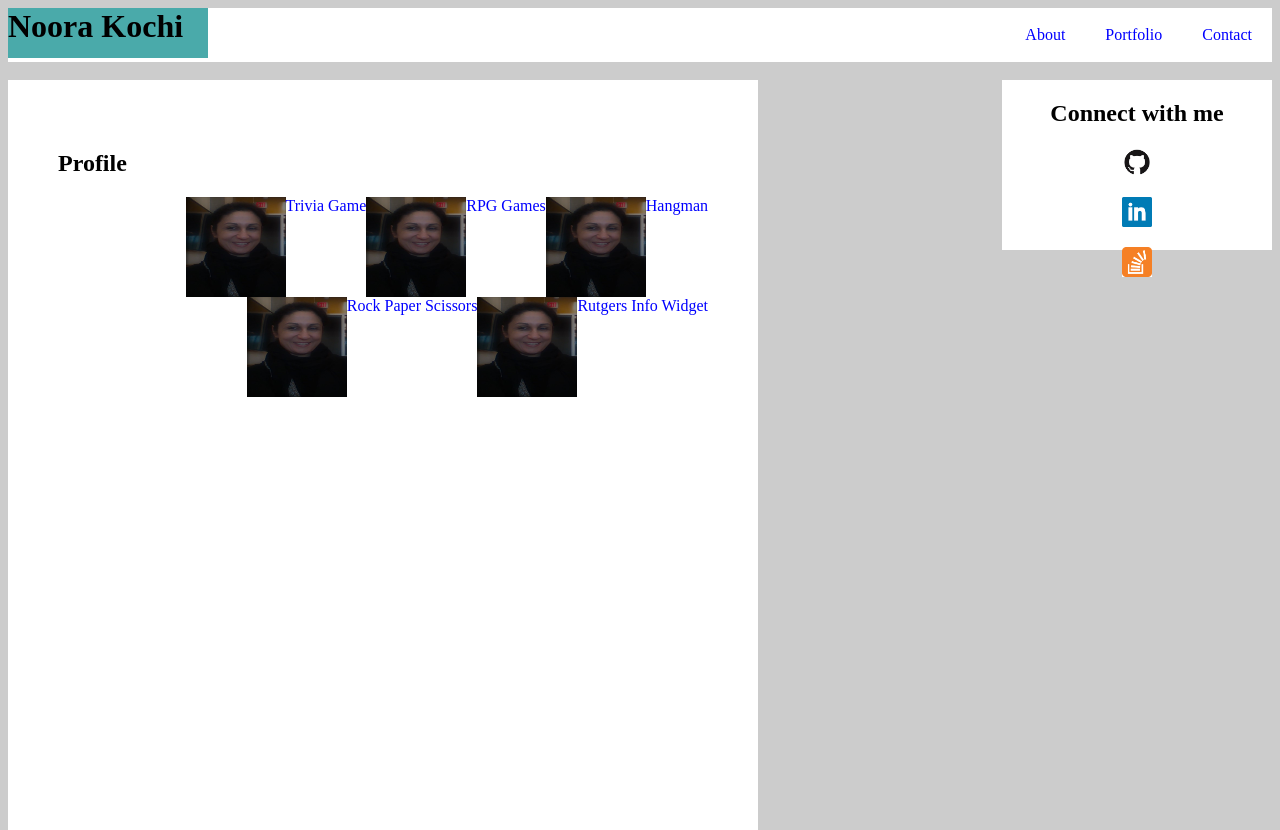
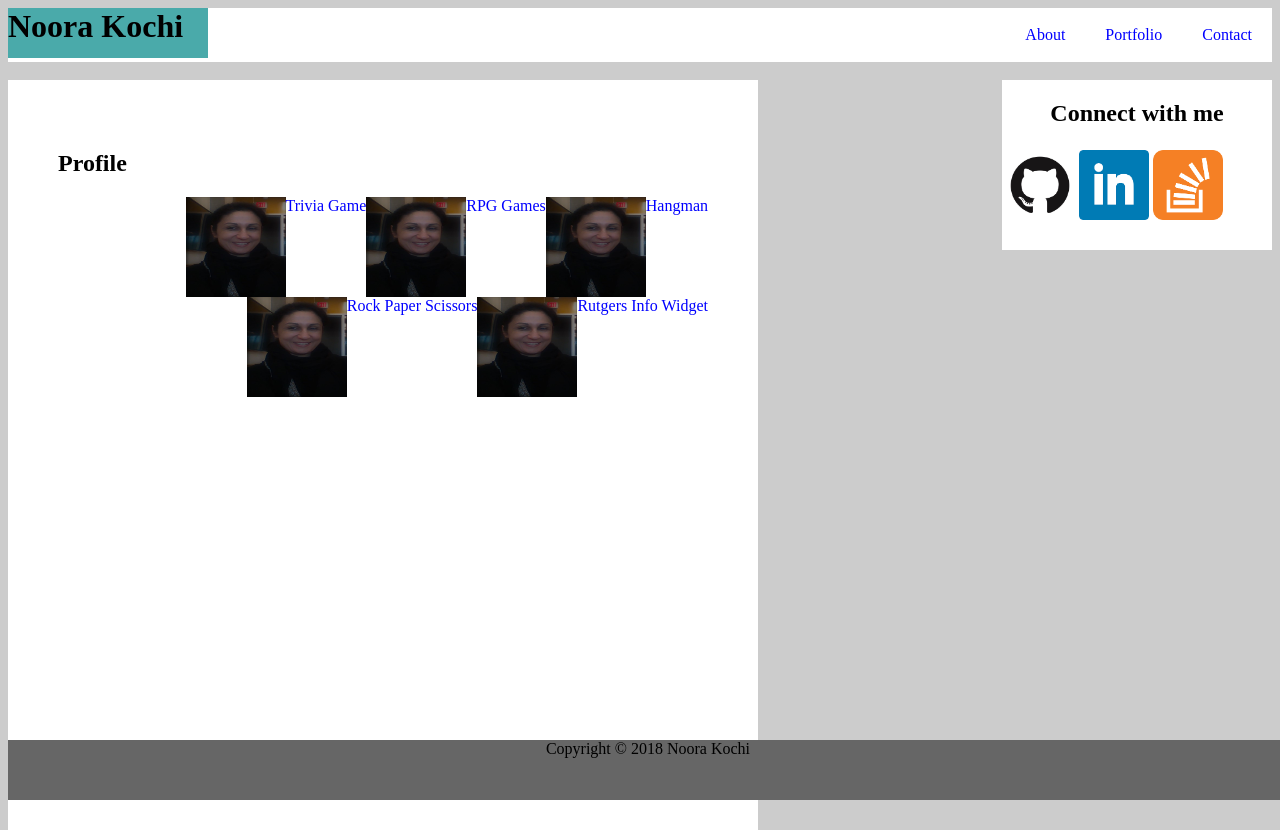
Before and after one commit to nkochi/basic-portfolio, a plain HTML site: page portfolio.html in a window 1280 px wide. Drawn offline with Linux system fonts and the light colour scheme.

Commit message:
third try

```diff
--- a/portfolio.html
+++ b/portfolio.html
@@ -41,12 +41,17 @@
 
 <div id="connectwithme">
         <h2>Connect with me</h2>
+        <table>
+                <tr>
+                  <td>  <a href="http://www.github.com"><img  src="github.jpg" alt="github" width="70" height="70"></p></td>
+                  <td>  <a href="http://www.linkedincom"><img src="linkedin.jpg" alt="linkedin" width="70" height="70"></p></td>
+                 <td>   <a href="http://www.stackoverflow.com"><img src="stackoverflow.jpg"alt="stackoverflow" width="70" height="70"></p></td>
+                </tr>
+            </table>
+        </div>
 
-        <div>
-                <p id="github"><img src="github.jpg" alt="github" width="30" height="30"></p>
-                <p id="linkedin"><img src="linkedin.jpg" alt="linkedin" width="30" height="30"></p>
-                <p id="stackoverflow"><img src="stackoverflow.jpg"alt="stackoverflow" width="30" height="30"></p>
-        </div>
+        <div class="food">
+            <footer >Copyright &copy; 2018 Noora Kochi</footer>
         </div>
 
 </body>
```
Also changed, not shown: Contact.html (+3 -3 lines), index.html (+3 -3 lines).
